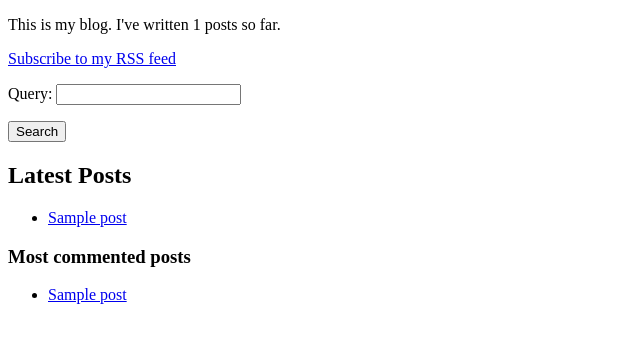
After one commit to tolu-c/theBlog, a Django app: page /search/ in a window 1280 px wide. The commit adds this page. Shown: the top 343 px of the page, without its empty margins (0-640 px from the left). Run offline with Django 4.2, Linux system fonts and the light colour scheme; tables that the repository leaves empty hold one stand-in row (values such as "Sample post").

Commit message:
postgresql search

```diff
--- a/blog/forms.py
+++ b/blog/forms.py
@@ -13,3 +13,7 @@
     class Meta:
         model = Comment
         fields = ('name', 'email', 'body')
+
+
+class SearchForm(forms.Form):
+    query = forms.CharField()
--- a/blog/templates/blog/post/list.html
+++ b/blog/templates/blog/post/list.html
@@ -18,7 +18,7 @@
             {% endfor %}
         </p>
         </h2>
-        <p>Published {{ post.publish }} by {{ post.author }}</p>
+        <p>Published {{ post.publish }} by {{ post.author.first_name }}</p>
         {{ post.body|markdown|truncatewords_html:30 }}
     {% endfor %}
 
--- /dev/null
+++ b/blog/templates/blog/post/search.html
@@ -0,0 +1,30 @@
+{% extends 'blog/base.html' %}
+{% load blog_tags %}
+
+{% block title %}Search{% endblock title %}
+
+{% block content %}
+    {% if query %}
+        <h1>Posts Containg "{{ query }}".</h1>
+        <h3>
+            {% with results.count as total_results %}
+                Found {{ total_results }} result{{ total_results|pluralize }}.
+            {% endwith %}
+        </h3>
+
+        {% for post in results %}
+            <h4>
+                <a href="{{ post.get_absolute_url }}">{{ post.title }}</a>
+            </h4>
+            {{ post.body|markdown|truncatewords_html:5 }}
+        {% empty %}
+            <p>There are no results for your query.</p>
+        {% endfor %}
+        <p><a href="{% url "blog:post_search" %}">Search again</a></p>
+    {% else %}
+        <form method="get">
+            {{ form.as_p }}
+            <input type="submit" value="Search">
+        </form>
+    {% endif %}
+{% endblock content %}
--- a/blog/urls.py
+++ b/blog/urls.py
@@ -13,4 +13,5 @@
     path('<int:post_id>/share/', views.post_share, name='post_share'),
     path('tag/<slug:tag_slug>/', views.post_list, name='post_list_by_tag'),
     path('feed/', LatestPostsFeed(), name='post_feed'),
+    path('search/', views.post_search, name='post_search')
 ]
--- a/blog/views.py
+++ b/blog/views.py
@@ -2,10 +2,11 @@
 from django.shortcuts import render, get_object_or_404
 from .models import Post, Comment
 from django.core.paginator import Paginator, EmptyPage, PageNotAnInteger
-from .forms import EmailPostForm, CommentForm
+from .forms import EmailPostForm, CommentForm, SearchForm
 from django.core.mail import send_mail
 from taggit.models import Tag
 from django.db.models import Count
+from django.contrib.postgres.search import SearchVector, SearchQuery, SearchRank
 
 # class based views
 from django.views.generic import ListView
@@ -79,3 +80,20 @@
     else:
         form = EmailPostForm()
     return render(request, 'blog/post/share.html', {'post': post, 'form': form,  'sent': sent})
+
+
+def post_search(request):
+    form = SearchForm()
+    query = None
+    results = []
+
+    if 'query' in request.GET:
+        form = SearchForm(request.GET)
+        if form.is_valid():
+            query = form.cleaned_data['query']
+            search_vector = SearchVector('title', weight='A') + SearchVector('body', weight='B')
+            search_query = SearchQuery(query)
+            results = Post.published.annotate(
+                search=search_vector, rank=SearchRank(search_vector, search_query)).filter(rank__gte=0.3).order_by('-rank')
+
+    return render(request, 'blog/post/search.html', {'form': form, 'query': query, 'results': results})
--- a/requirements.txt
+++ b/requirements.txt
@@ -3,5 +3,6 @@
 django-environ==0.8.1
 django-taggit==2.1.0
 Markdown==3.3.6
+psycopg2-binary==2.9.3
 sqlparse==0.4.2
 tzdata==2022.1
```
Also changed, not shown: theBlog/settings.py (+10 -0 lines).
